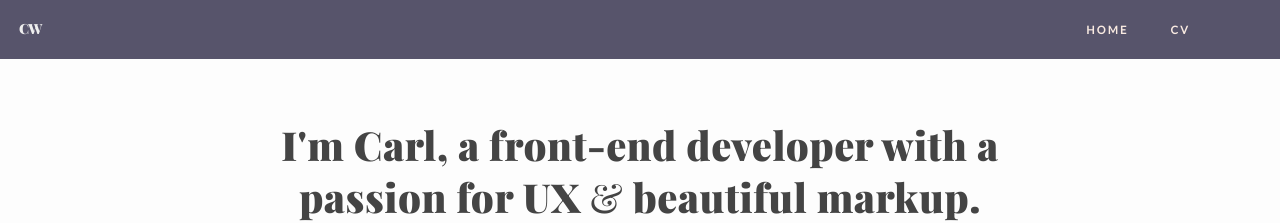
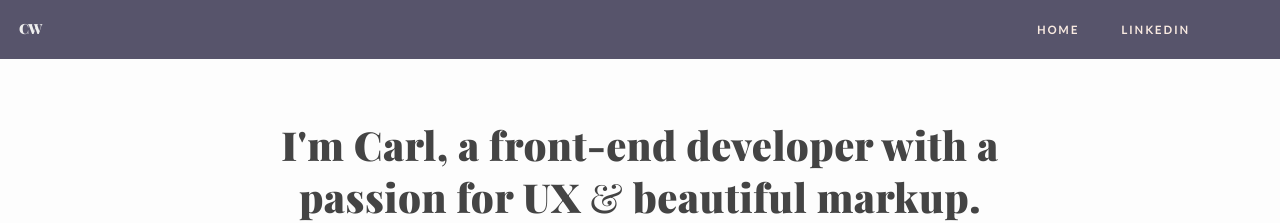
Before and after one commit to carlwood/carlwood.github.io, a Jekyll site: the page built from index.html, in a window 1280 px wide. Shown: the top 223 px of the page. Built offline with Jekyll 4.4.1, drawn with Linux system fonts in a browser that asks for light colours; Markdown is read by kramdown in place of the engine named in the settings.

Commit message:
Link change

```diff
--- a/_includes/header.html
+++ b/_includes/header.html
@@ -5,7 +5,7 @@
       <div class="col-md-12">
         <ul class="list-unstyled list-inline nav--primary">
           <li><a class="nav--primary__link" href="/">Home</a></li>
-          <li><a class="nav--primary__link" href="https://uk.linkedin.com/in/carlwood">CV</a></li>
+          <li><a class="nav--primary__link" href="https://uk.linkedin.com/in/carlwood">Linkedin</a></li>
         </ul>
       </div>
     </div>
```
